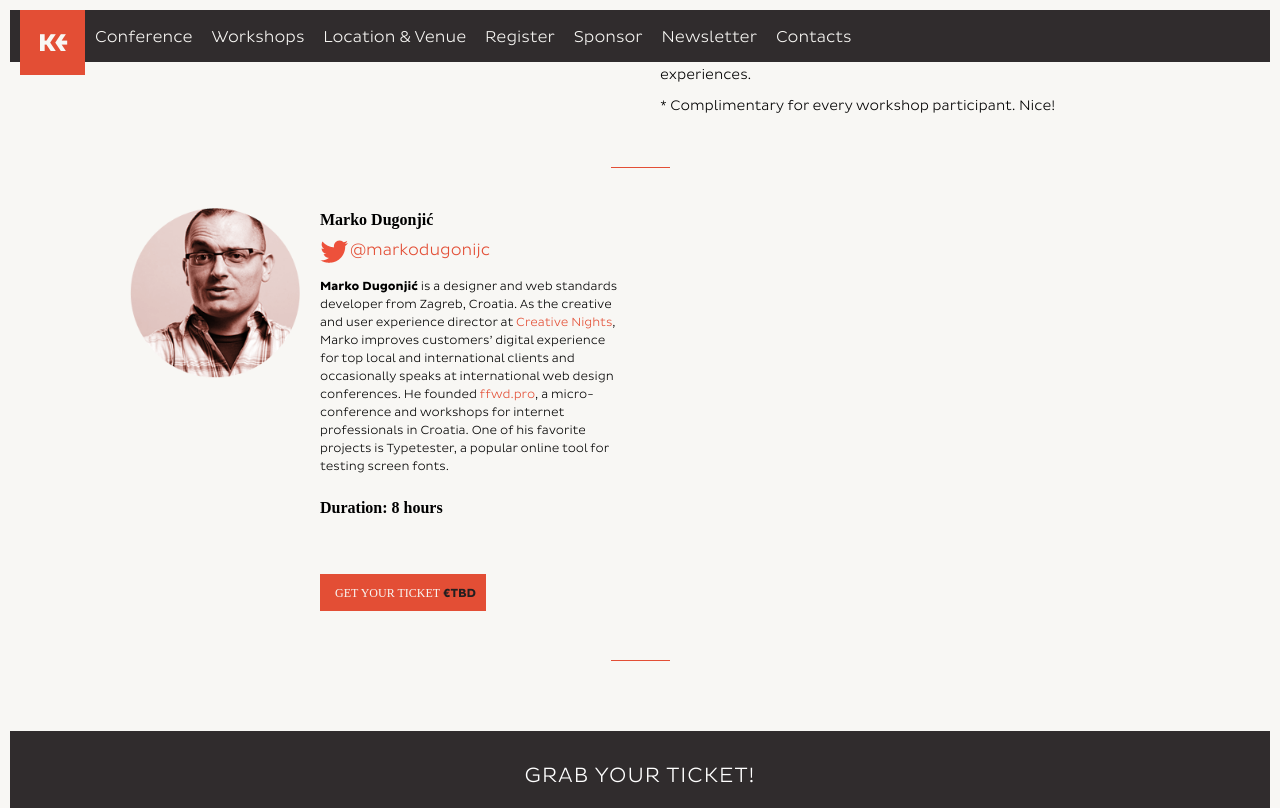
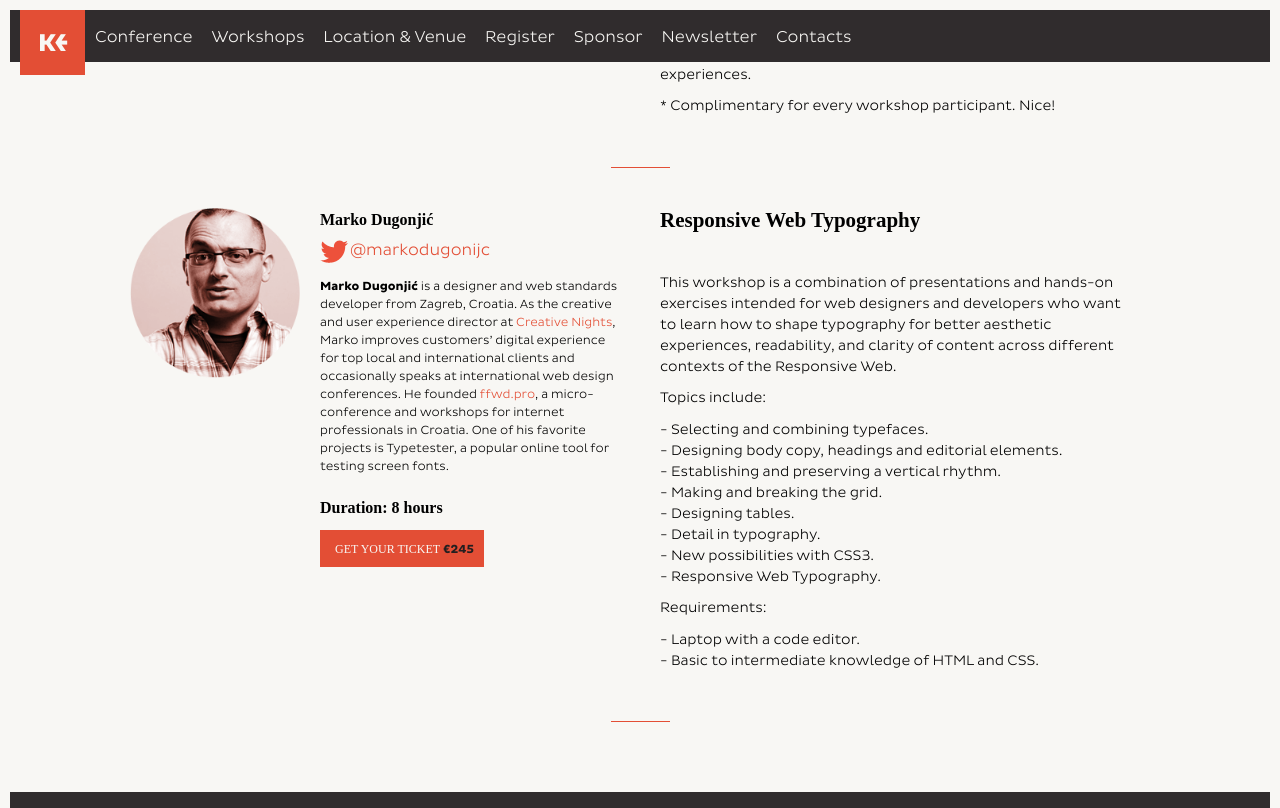
Before and after one commit to GrUSP/2013.kerning.it, a Jekyll site: the page built from workshops.html, in a window 1280 px wide and 900 px high, scrolled down 586 px, cut to the strip 0-808 px from the top of the window. Built offline with Jekyll 4.4.1, drawn with Linux system fonts in a browser that asks for light colours; nearby versions of some CDN libraries; Markdown is read by kramdown in place of the engine named in the settings.

Commit message:
Added Tiragraffi and updated WS with Marko

```diff
--- a/_includes/section-sponsors.html
+++ b/_includes/section-sponsors.html
@@ -28,6 +28,7 @@
 				<a href="http://www.talentgarden.it"><img src="/img/media-tag.png"></a>
 				<a href="http://www.frontiersofinteraction.com"><img src="/img/media-foi.png"></a>
 				<a href="http://www.grusp.it"><img src="/img/media-grusp.png"></a>
+				<a href="http://www.grusp.it"><img src="/img/media-tiragraffi.png"></a>
 			</div>
 
 			<div class="become-sponsor">
--- a/_includes/section-tickets.html
+++ b/_includes/section-tickets.html
@@ -4,7 +4,7 @@
 			<a id="eventbrite-link" href="http://kerning-2013.eventbrite.com">Buy it now!</a>
 			<div id="eventbrite-iframe" style="width:100%; text-align:left;" ><iframe
                 src="http://www.eventbrite.com/tickets-external?eid=5219796552&ref=etckt&v=2"
-                frameborder="0" height="480" width="100%" vspace="0" hspace="0"
+                frameborder="0" height="510" width="100%" vspace="0" hspace="0"
                 marginheight="5" marginwidth="5" scrolling="auto"
                 allowtransparency="true"></iframe></div>
 		</div>
--- a/_includes/workshop/workshop-dugonijc.html
+++ b/_includes/workshop/workshop-dugonijc.html
@@ -9,20 +9,37 @@
 			</div>
 			<div class="meta first">
 				<div class="duration">Duration: 8 hours</div>
-				<div class="where">
+				<!--div class="where">
 					<b>&nbsp;</b><br>
 					<a class="gmap" href="#"></a>
-				</div>
+				</div-->
 				<div class="buy">
-					<a href="#buy-tickets">Get your ticket <b>€TBD</b></a>
+					<a href="#tickets">Get your ticket <b>€245</b></a>
 				</div>
 			</div>
 		</div>
 	</div>
 	<div class="topic">
-		<div class="title">&nbsp;</div>
+		<div class="title">Responsive Web Typography</div>
 		<div class="abstract">
-			&nbsp;
+			<p>This workshop is a combination of presentations and hands-on exercises intended for web designers and developers who want to learn how to shape typography for better aesthetic experiences, readability, and clarity of content across different contexts of the Responsive Web.</p>
+
+<p>Topics include:
+<ul>
+	<li>- Selecting and combining typefaces.</li>
+	<li>- Designing body copy, headings and editorial elements.</li>
+	<li>- Establishing and preserving a vertical rhythm.</li>
+	<li>- Making and breaking the grid.</li>
+	<li>- Designing tables.</li>
+	<li>- Detail in typography.</li>
+	<li>- New possibilities with CSS3.</li>
+	<li>- Responsive Web Typography.</li>
+</ul></p>
+<p>Requirements:
+<ul>
+	<li>- Laptop with a code editor.</li>
+	<li>- Basic to intermediate knowledge of HTML and CSS.</li>
+</ul></p>
 		</div>
 	</div>
 </div>
--- a/_includes/workshop/workshop-standardistas.html
+++ b/_includes/workshop/workshop-standardistas.html
@@ -9,10 +9,10 @@
 			</div>
 			<div class="meta first">
 				<div class="duration">Duration: 8 hours</div>
-				<div class="where">
-					<!--b>Venue: TBD</b><br-->
+				<!--div class="where">
+					<b>Venue: TBD</b><br>
 					<a class="gmap" href="#"></a>
-				</div>
+				</div-->
 				<div class="buy">
 					<a href="#tickets">Get your ticket <b>€245</b></a>
 				</div>
```
Also changed, not shown: img/media-tiragraffi.png (added).
